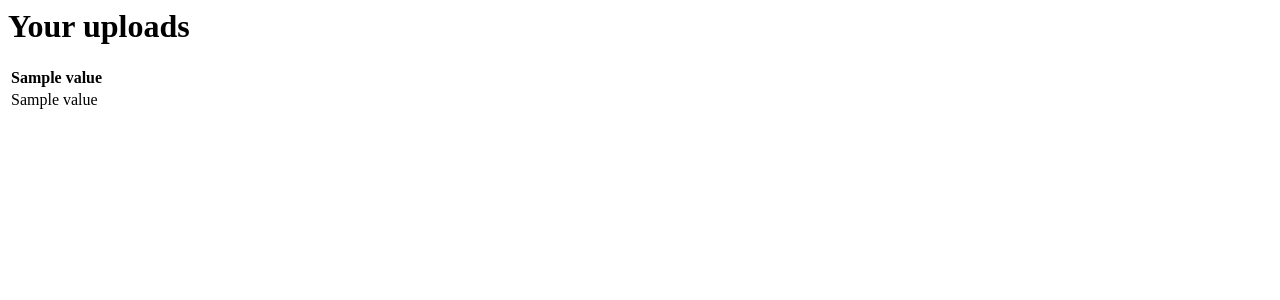
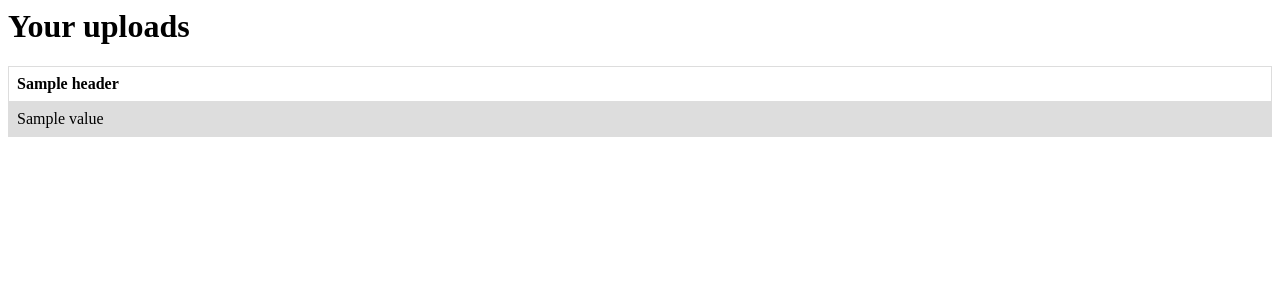
Before and after one commit to CorinChappy/File-Sharer-Python, a Flask app: template templates/upload_list.html in a window 1280 px wide. Shown: the top 300 px of the page. Run offline with Flask 2, Linux system fonts and the light colour scheme; the template is opened without the code that fills it: most values are stand-ins (such as "Sample title", 1, 10 or a date in 2020).

Commit message:
Added clearer headers ot the upload_list page, and changed format of table to make it easier to read (less clutter)

```diff
--- a/app.py
+++ b/app.py
@@ -77,5 +77,6 @@ def uploadList():
         return redirect(url_for('login')) #redirects user to login page
     else:
         username = session['user']['id']
+        headers = ["FileID", "Requires Login", "UserID", "Filename", "Collected", "UserID", "Collected?", "Password", "ID"]
         data = userUploads(username)
         return render_template('upload_list.html', **locals())
--- a/templates/upload_list.html
+++ b/templates/upload_list.html
@@ -1,25 +1,41 @@
 <html>
     <head>
         <title>Your uploads</title>
+        <style>
+                table {
+                    border-collapse: collapse;
+                    width: 100%;
+                }
+
+                td, th {
+                    border: 1px solid #dddddd;
+                    text-align: left;
+                    padding: 8px;
+                }
+
+                tr:nth-child(even) {
+                    background-color: #dddddd;
+                }
+        </style>
     </head>
 
     <body>
         <h1>Your uploads</h1>
         <table>
             <!-- Column headers -->
-            {% if data %}
+
             <tr>
-                {% for key in data[0] %}
-                    <th>{{ key }}</th>
+                {% for header in headers %}
+                    <th>{{ header }}</th>
                 {% endfor %}
             </tr>
-            {% endif %}
+
 
             <!-- data entries -->
             {% for dict_item in data %}
                  <tr>
                     {% for value in dict_item.values() %}
-                     <td> {{ value }} </td>
+                     <td ALIGN=CENTER> {{ value }} </td>
                     {% endfor %}
                  </tr>
             {% endfor %}
```
